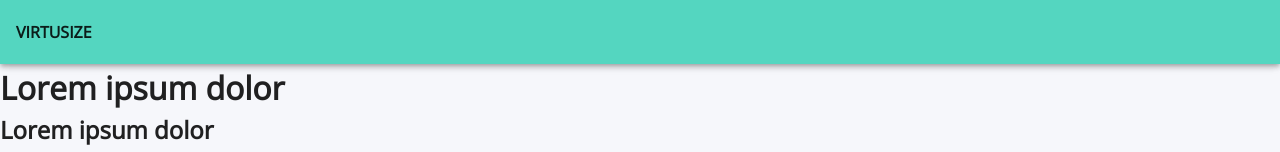
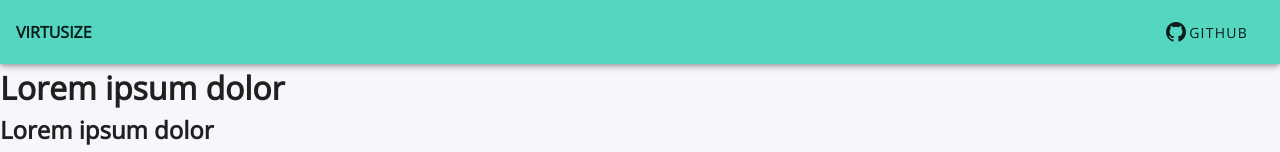
Before and after one commit to franpas12123/franz-frontend-assignment, a Vue app: page / in a window 1280 px wide. Shown: the top 152 px of the page. Built offline with nearby package versions, Linux system fonts and the light colour scheme.

Commit message:
add github link w/ icon; move style to main.css

```diff
--- a/src/App.vue
+++ b/src/App.vue
@@ -6,6 +6,12 @@
       </div>
 
       <v-spacer></v-spacer>
+      <div>
+        <v-btn href="https://github.com/franpas12123" text>
+          <v-icon>mdi-github</v-icon>
+          Github
+        </v-btn>
+      </div>
     </v-app-bar>
 
     <v-main>
@@ -22,9 +28,3 @@ export default {
   }),
 };
 </script>
-
-<style>
-.v-application {
-  font-family: 'Open Sans', sans-serif !important;
-}
-</style>
```
